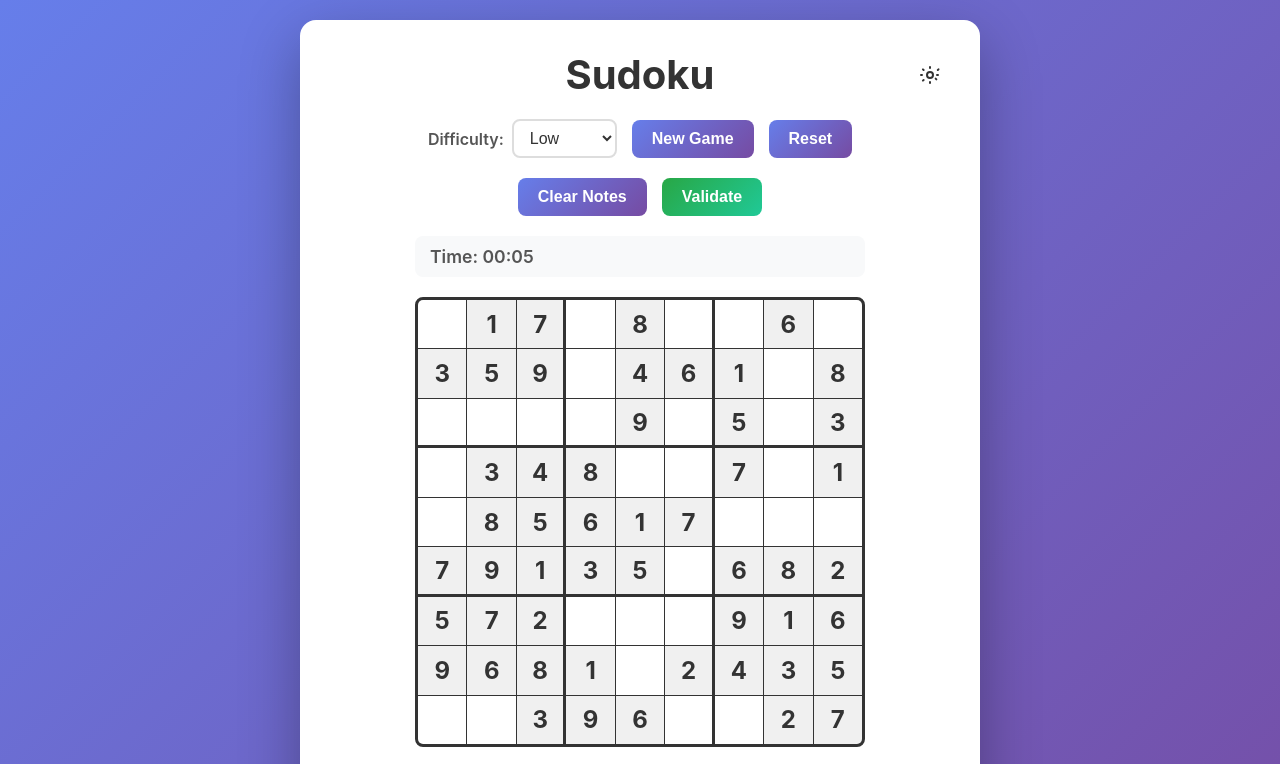
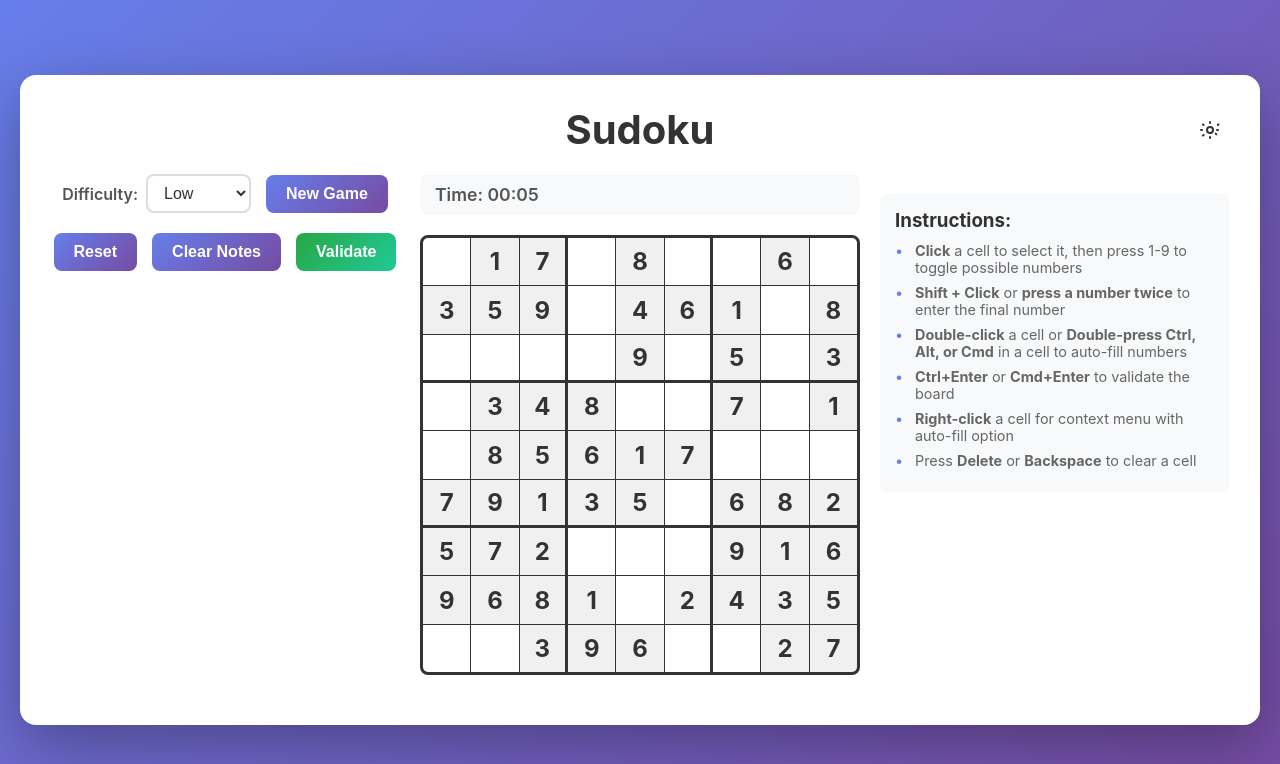
Before and after one commit to vhrmo/sudoku, a plain HTML site: page index.html in a window 1280 px wide. Shown: the top 764 px of the page. Drawn offline with Linux system fonts and the light colour scheme.

Commit message:
Updated layout

```diff
--- a/index.html
+++ b/index.html
@@ -23,6 +23,7 @@
             </button>
         </div>
 
+        <div class="left-panel">
             <div class="controls">
                 <div class="difficulty-selector">
                     <label for="difficulty">Difficulty:</label>
@@ -33,19 +34,21 @@
                     </select>
                 </div>
                 <button id="new-game" class="btn">New Game</button>
-            <button id="reset-game" class="btn">Reset</button>
             </div>
             <div class="controls">
+                <button id="reset-game" class="btn">Reset</button>
                 <button id="clear-notes" class="btn">Clear Notes</button>
                 <button id="validate" class="btn btn-validate">Validate</button>
             </div>
+        </div>
 
+        <div class="center-panel">
             <div class="game-info">
                 <span id="timer">Time: 00:00</span>
                 <span id="status"></span>
             </div>
-
             <div id="sudoku-board" class="sudoku-board"></div>
+        </div>
 
         <div class="instructions">
             <h3>Instructions:</h3>
--- a/styles.css
+++ b/styles.css
@@ -41,10 +41,10 @@
     --shadow-menu: rgba(0, 0, 0, 0.2);
 
     /* Layout sizes */
-    --container-max-width: 680px;
+    --container-max-width: 1800px;
     --container-padding: 30px;
     --container-radius: 16px;
-    --board-max-width: 450px;
+    --board-max-width: 550px;
     --board-radius: 8px;
     --board-border-width: 3px;
     --cell-gap: 1px;
@@ -172,6 +172,10 @@ body {
     max-width: var(--container-max-width);
     width: 100%;
     transition: background 0.3s ease, box-shadow 0.3s ease;
+    display: grid;
+    grid-template-columns: 350px 1fr 350px;
+    gap: 20px;
+    align-items: start;
 }
 
 /* Header with title and theme toggle */
@@ -180,7 +184,8 @@ body {
     justify-content: center;
     align-items: center;
     position: relative;
-    margin-bottom: 20px;
+    grid-column: 1 / -1;
+    margin-bottom: 0;
 }
 
 h1 {
@@ -472,6 +477,13 @@ h1 {
 }
 
 /* Responsive adjustments */
+@media (max-width: 1024px) {
+    .container {
+        grid-template-columns: 1fr;
+        max-width: 680px;
+    }
+}
+
 @media (max-width: 500px) {
     :root {
         --container-padding: 15px;
```
Lines whose indentation alone changed are shown as unchanged.
